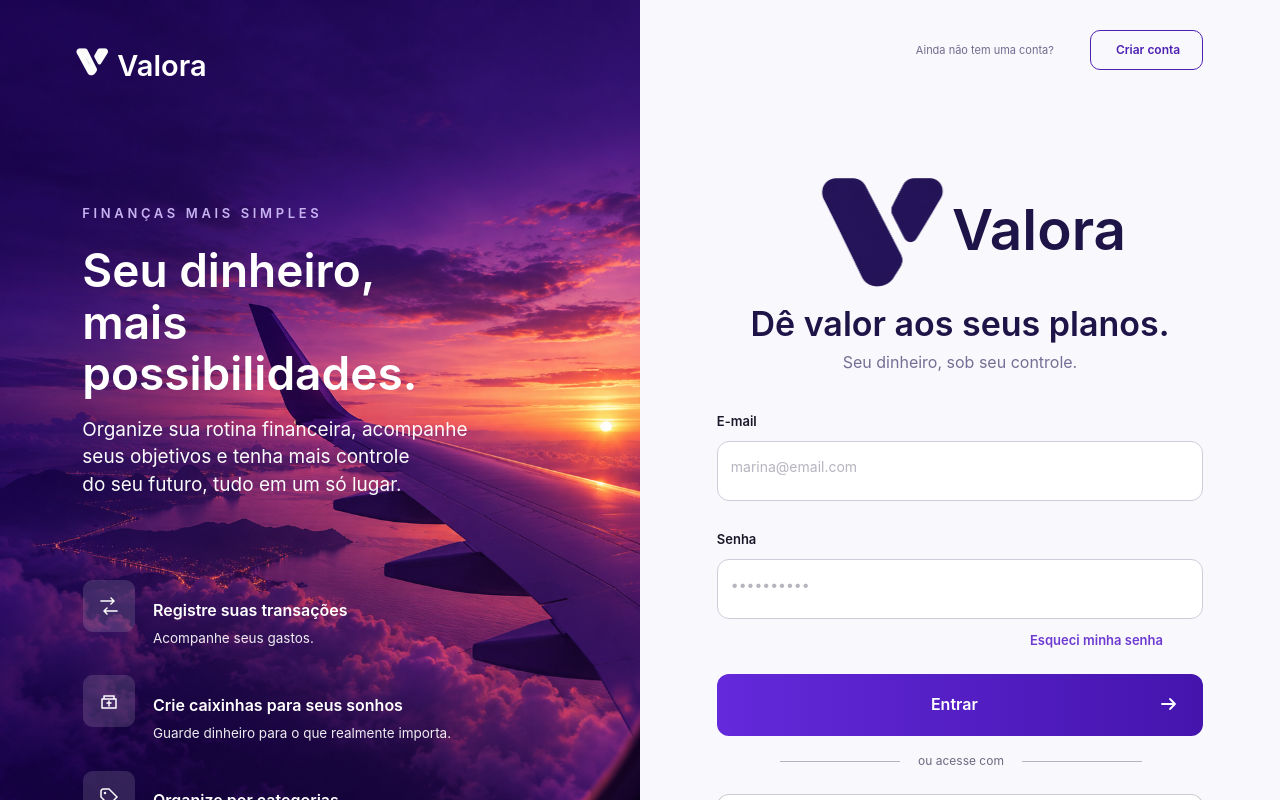
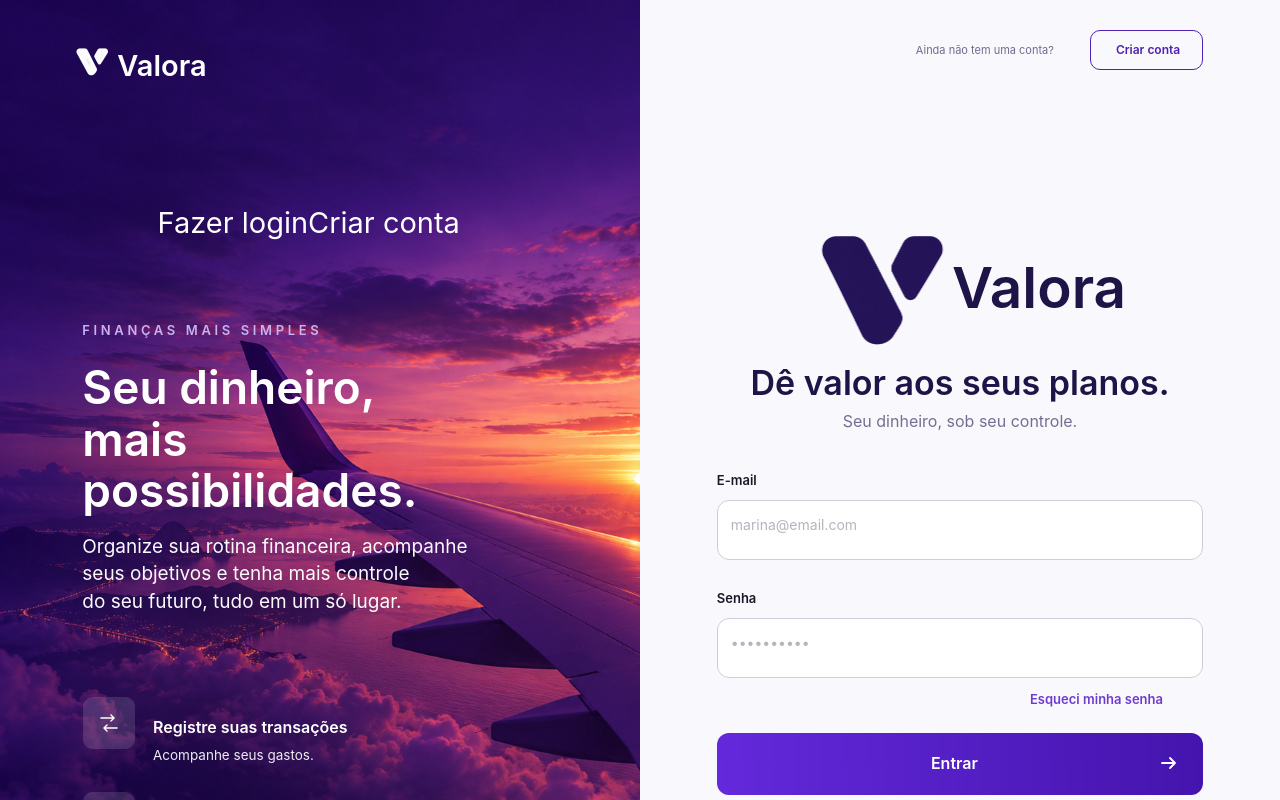
Before and after one commit to BTaques/Valora, a React (Vite) app in the folder Valora/: page / in a window 1280 px wide. Shown: the top 800 px of the page. Built offline with nearby package versions, Linux system fonts and the light colour scheme.

Commit message:
feat(login): reutilizar formulário existente em painel mobile do Figma

```diff
--- a/Valora/src/pages/Login.tsx
+++ b/Valora/src/pages/Login.tsx
@@ -6,6 +6,7 @@ import FormContent from "../components/FormContent";
 const Login: FunctionComponent = () => {
   const navigate = useNavigate();
   const [cadastroAberto, setCadastroAberto] = useState(false);
+  const [loginAberto, setLoginAberto] = useState(false);
   const fecharCadastro = useCallback(() => setCadastroAberto(false), []);
   return (
     <>
@@ -25,6 +26,10 @@ const Login: FunctionComponent = () => {
                     Valora
                   </div>
                 </div>
+              </div>
+              <div className="valora-login-mobile-actions">
+                <button type="button" onClick={() => setLoginAberto(true)}>Fazer login</button>
+                <button type="button" onClick={() => setCadastroAberto(true)}>Criar conta</button>
               </div>
               <section className="w-full flex flex-col items-start py-0 px-2 box-border gap-4 max-w-[468.8px] z-[1] text-left text-[13px] text-[#c7b3f2] font-[Inter] mq825:max-w-full">
                 <div className="self-stretch flex items-start pt-0 px-0 pb-2 box-border max-w-full">
@@ -114,7 +119,7 @@ const Login: FunctionComponent = () => {
             </div>
           </div>
         </main>
-        <section className="valora-login-panel flex-[1.0857] flex flex-col items-start py-[29.9px] px-0 box-border gap-[21px] min-w-[310px] max-w-[519px] text-left text-[11px] text-[#736b8f] font-[Inter] lg:pt-5 lg:pb-5 lg:box-border mq825:max-w-full">
+        <section className={`valora-login-panel ${loginAberto ? "valora-login-panel-open" : ""} flex-[1.0857] flex flex-col items-start py-[29.9px] px-0 box-border gap-[21px] min-w-[310px] max-w-[519px] text-left text-[11px] text-[#736b8f] font-[Inter] lg:pt-5 lg:pb-5 lg:box-border mq825:max-w-full`}>
           <div className="self-stretch flex items-center justify-end gap-9 mq450:gap-[18px] mq450:flex-wrap">
             <div className="relative">Ainda não tem uma conta?</div>
             <button type="button" onClick={() => setCadastroAberto(true)} className="cursor-pointer border-[#4d21b3] border-solid border-[1.5px] py-[11px] pl-[25px] pr-[22px] bg-[transparent] h-10 rounded-[10px] box-border overflow-hidden flex items-center justify-center hover:bg-[rgba(115,71,217,0.09)] hover:border-[#7347d9] hover:border-solid hover:hover:border-[1.5px] hover:box-border">
@@ -123,6 +128,7 @@ const Login: FunctionComponent = () => {
               </div>
             </button>
           </div>
+          <button type="button" className="valora-login-mobile-close" aria-label="Fechar login" onClick={() => setLoginAberto(false)}><span /></button>
           <FormContent />
         </section>
       </main>
```
